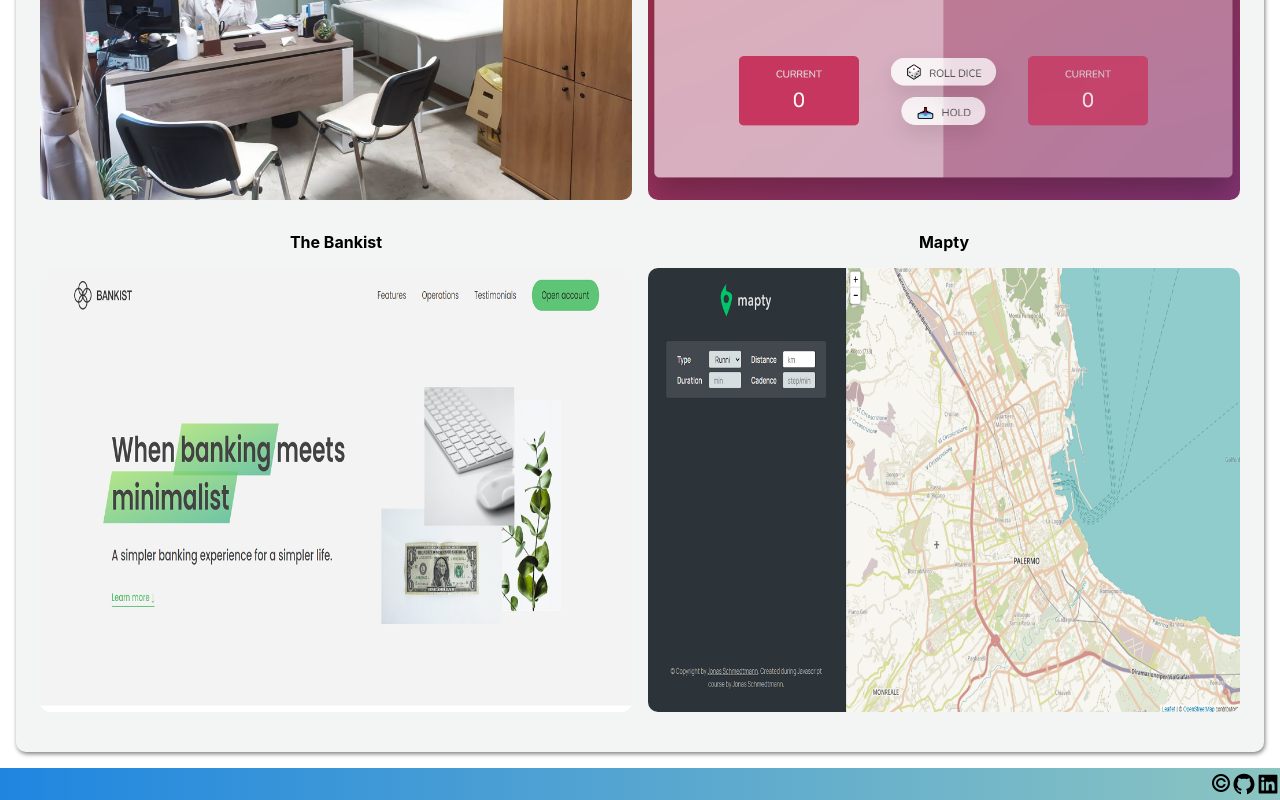
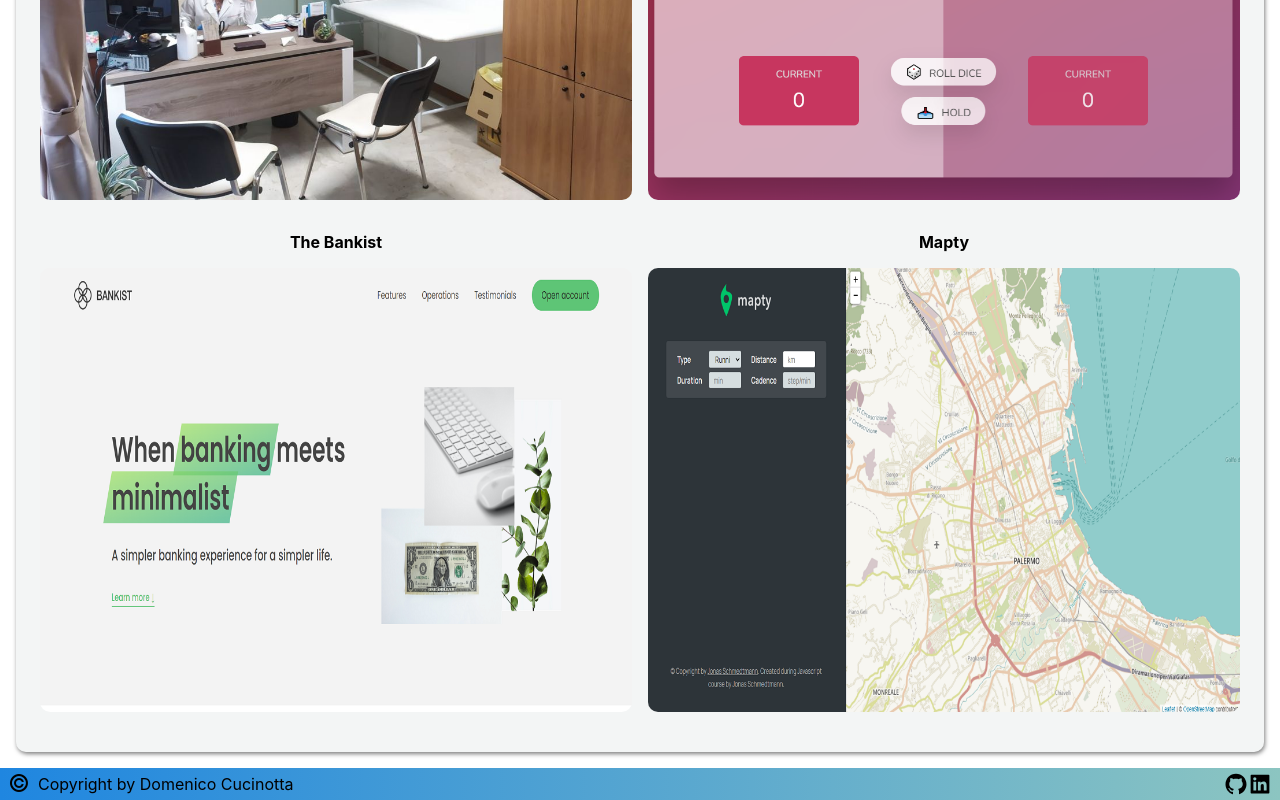
Before and after one commit to Mimmofalena/domenico-portfolio, a React (Create React App) app: page / in a window 1280 px wide. Shown: the part 2192-2992 px from the top of the page. Built offline with nearby package versions, Linux system fonts and the light colour scheme.

Commit message:
little features added

```diff
--- a/src/components/Footer/Footer.js
+++ b/src/components/Footer/Footer.js
@@ -6,8 +6,12 @@
 const Footer = () => {
   return (
     <footer className={classes.container}>
+      <div className={classes.containerCopyright}>
         <div className={classes.copy}>&copy;</div>
+        <p>Copyright by Domenico Cucinotta</p>
+      </div>
 
+      <div className={classes.containerIcons}>
         <AiFillGithub
           href="https://www.linkedin.com/in/domenico-cucinotta-b102a167/"
           className={classes.icon}
@@ -17,6 +21,7 @@
           href="https://github.com/Mimmofalena"
           className={classes.icon}
         />
+      </div>
     </footer>
   );
 };
--- a/src/components/Footer/Footer.module.css
+++ b/src/components/Footer/Footer.module.css
@@ -2,12 +2,23 @@
   background-image: linear-gradient(90deg, var(--primary), #8cc5c1);
   height: 2rem;
   display: flex;
-  justify-content: flex-end;
+  justify-content: space-between;
   align-items: center;
+}
+.containerCopyright {
+  display: flex;
+  align-items: center;
+  margin: 0 0 0 0.5rem;
+}
+.containerIcons {
+  display: flex;
+  align-items: center;
+  margin: 0 0.5rem 0 0;
 }
 .icon {
   font-size: 1.5rem;
 }
 .copy {
   font-size: 1.5rem;
+  margin: 0 0.5rem 0 0;
 }
```
Also changed, not shown: package.json (+7 -1 lines), 1 other file (tests, documents, lock files or other folders). Lines whose indentation alone changed are shown as unchanged.
